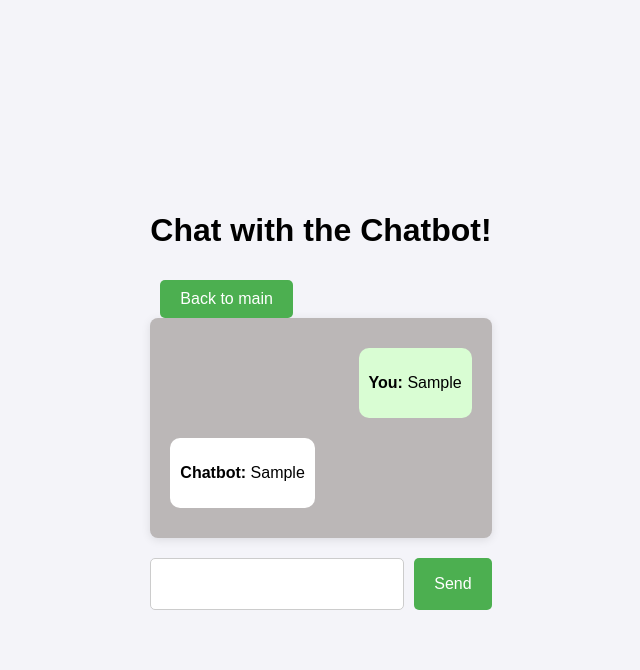
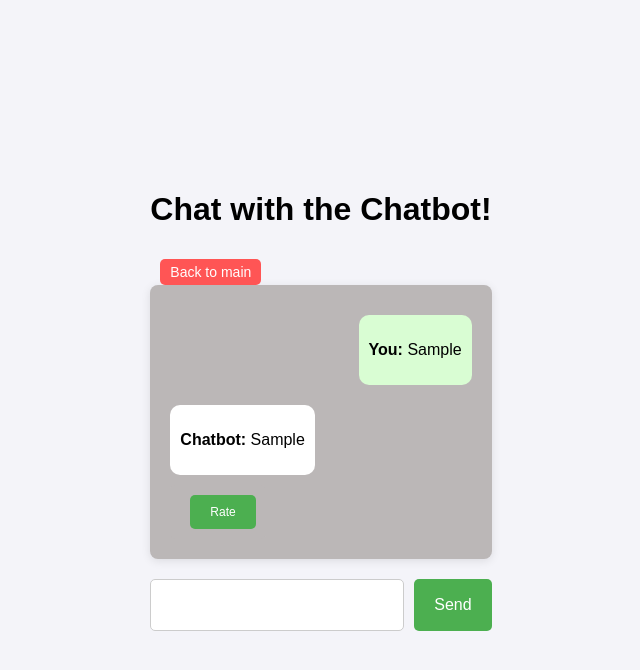
Before and after one commit to junheehong98/Chatbot-with-Context-and-Personality, a Flask app: template app/templates/chat.html in a window 1280 px wide. Shown: the top 670 px of the page, without its empty margins (319-959 px from the left). Run offline with Flask 2, Linux system fonts and the light colour scheme; the template is opened without the code that fills it: most values are stand-ins (such as "Sample title", 1, 10 or a date in 2020).

Commit message:
Update chat.html

```diff
--- a/app/templates/chat.html
+++ b/app/templates/chat.html
@@ -5,13 +5,50 @@
     <meta name="viewport" content="width=device-width, initial-scale=1.0">
     <title>Chatbot</title>
     <link rel="stylesheet" href="static/css/chat_style.css">
+    <style>
+        .chat-message {
+            display: flex; /* Use flexbox for horizontal alignment */
+            align-items: flex-start; /* Align items to the top */
+            margin-bottom: 10px; /* Space between messages */
+        }
+        .bot-message {
+            flex: 1; /* Allow chatbot message to take available space */
+            position: relative; /* Position for rating box */
+        }
+        .rating-box {
+            display: flex; /* Align buttons in a row */
+            flex-direction: row; /* Stack buttons vertically */
+            align-items: center; /* Center align */
+            margin-right: 10px; /* Space from the bot message */
+            padding: 10px; /* Padding inside the box */
+            background-color: #bbb7b7; /* Transparent background */
+
+            border-radius: 5px; /* Rounded corners */
+            float:right;
+            max-width:40%;
+            align-self: flex-start;
+        }
+        .evaluation-btn {
+            background-color: #6c996c;
+            color: white;
+            border: none;
+            padding: 10px 20px;
+            font-size: 10pt;
+            cursor: pointer;
+            border-radius: 20px;
+        }
+        .rating-button {
+            font-size: 12px; /* Smaller font size for the rating button */
+            cursor: pointer; /* Change cursor to pointer for better UX */
+        }
+    </style>
 </head>
 <body>
     <div class="container">
         <h1>Chat with the Chatbot!</h1>
 
         <form method="POST" action="/end_chat">
-            <button type="submit" class="end-chat-btn">Back to main</button>
+            <button class="end-chat-btn">Back to main</button>
         </form>
 
         <div class="chat-box" id="chat-box">
@@ -22,6 +59,17 @@
                 </div>
                 <div class="chat-message bot-message">
                     <p><strong>Chatbot:</strong> {{ bot_msg }}</p>
+                </div>
+                <div class="rating-box">
+                    <button class="rating-button" onclick="toggleRatingButtons(this)">Rate</button>
+                    <div class="evaluation-buttons" style="display: none;">
+                        <form method="POST" action="/evaluate" style="display: inline;">
+                            <input type="hidden" name="bot_msg" value="{{ bot_msg }}">
+                            <button type="submit" name="rating" value="good" class="evaluation-btn">Good</button>
+                            <button type="submit" name="rating" value="soso" class="evaluation-btn">So-so</button>
+                            <button type="submit" name="rating" value="bad" class="evaluation-btn">Bad</button>
+                        </form>
+                    </div>
                 </div>
             {% endfor %}
         </div>
@@ -35,7 +83,16 @@
     </div>
 
     <script>
-        function typeText(element, text, speed = 50) {
+        function toggleRatingButtons(button) {
+            const evaluationButtons = button.nextElementSibling; // Select the evaluation buttons container
+            if (evaluationButtons.style.display === "none" || evaluationButtons.style.display === "") {
+                evaluationButtons.style.display = "block"; // Show the buttons
+            } else {
+                evaluationButtons.style.display = "none"; // Hide the buttons
+            }
+        }
+
+        function typeText(element, text, speed = 30) {
             let index = 0;
             element.innerHTML = ''; // Clear existing content
             function type() {
@@ -51,6 +108,8 @@
         function addBotMessage(botMessage) {
             const botMessageDiv = document.createElement('div');
             botMessageDiv.classList.add('chat-message', 'bot-message');
+            const botLabel = document.createElement('strong');
+            botLabel.textContent = 'Chatbot: ';
             document.querySelector('#chat-box').appendChild(botMessageDiv);
 
             typeText(botMessageDiv, botMessage);  // Type out message with delay
@@ -76,25 +135,25 @@
             e.preventDefault();
 
             const userInput = document.getElementById('user-input').value;
-        addUserMessage(userInput);  // 사용자의 메시지를 바로 화면에 표시
-        document.getElementById('user-input').value = '';  // 입력 필드 초기화
+            addUserMessage(userInput);  // Show user's message immediately
+            document.getElementById('user-input').value = '';  // Clear input field
 
-        // AJAX로 서버에 요청 보내기
+            // Send request to server via AJAX
             const response = await fetch('/chat', {
                 method: 'POST',
                 headers: {
                     'Content-Type': 'application/json'
                 },
-            body: JSON.stringify({ user_input: userInput })  // JSON 데이터로 전송
+                body: JSON.stringify({ user_input: userInput })  // Send as JSON
             });
 
             if (response.ok) {
                 const data = await response.json();
                 if (data.bot_msg) {
-                addBotMessage(data.bot_msg);  // 챗봇 응답을 화면에 표시
+                    addBotMessage(data.bot_msg);  // Display chatbot response
                 }
             } else {
-            console.error('Error:', response.statusText);  // 오류 메시지 출력
+                console.error('Error:', response.statusText);  // Log error message
             }
         });
 
```
Lines whose indentation alone changed are shown as unchanged.
